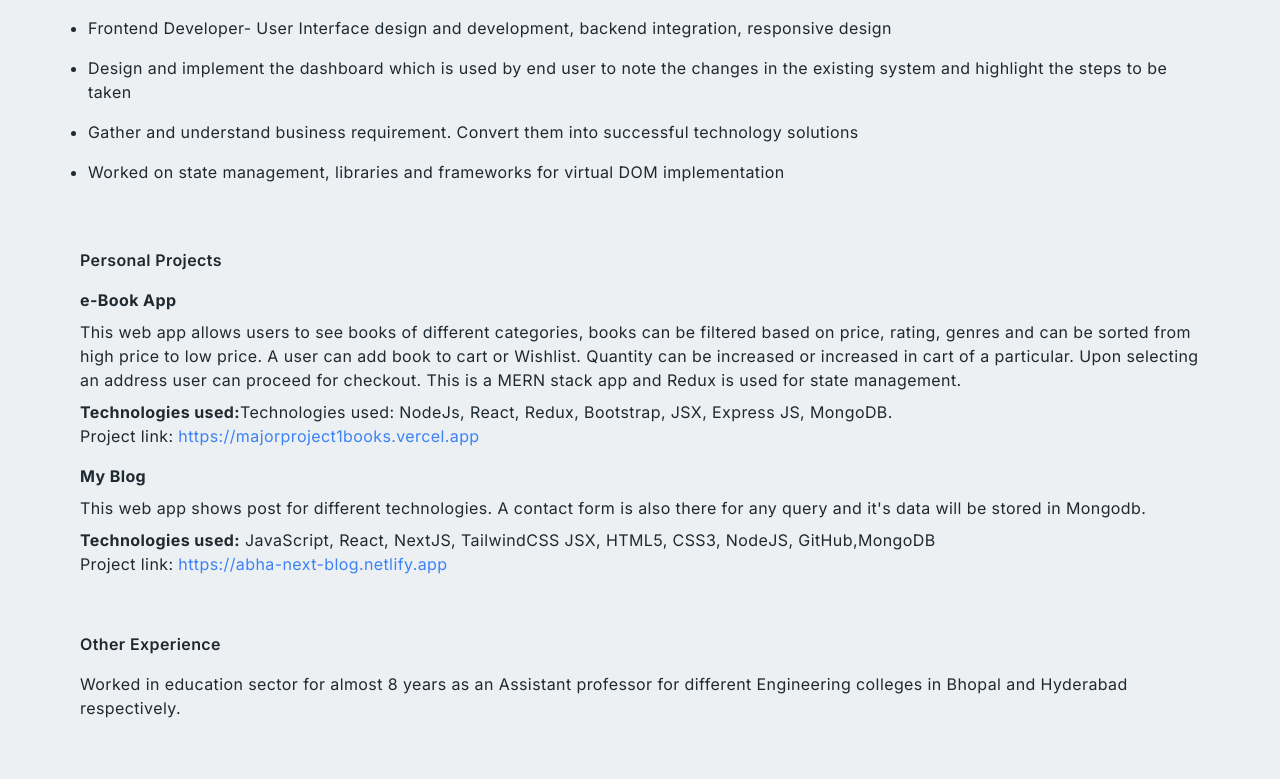
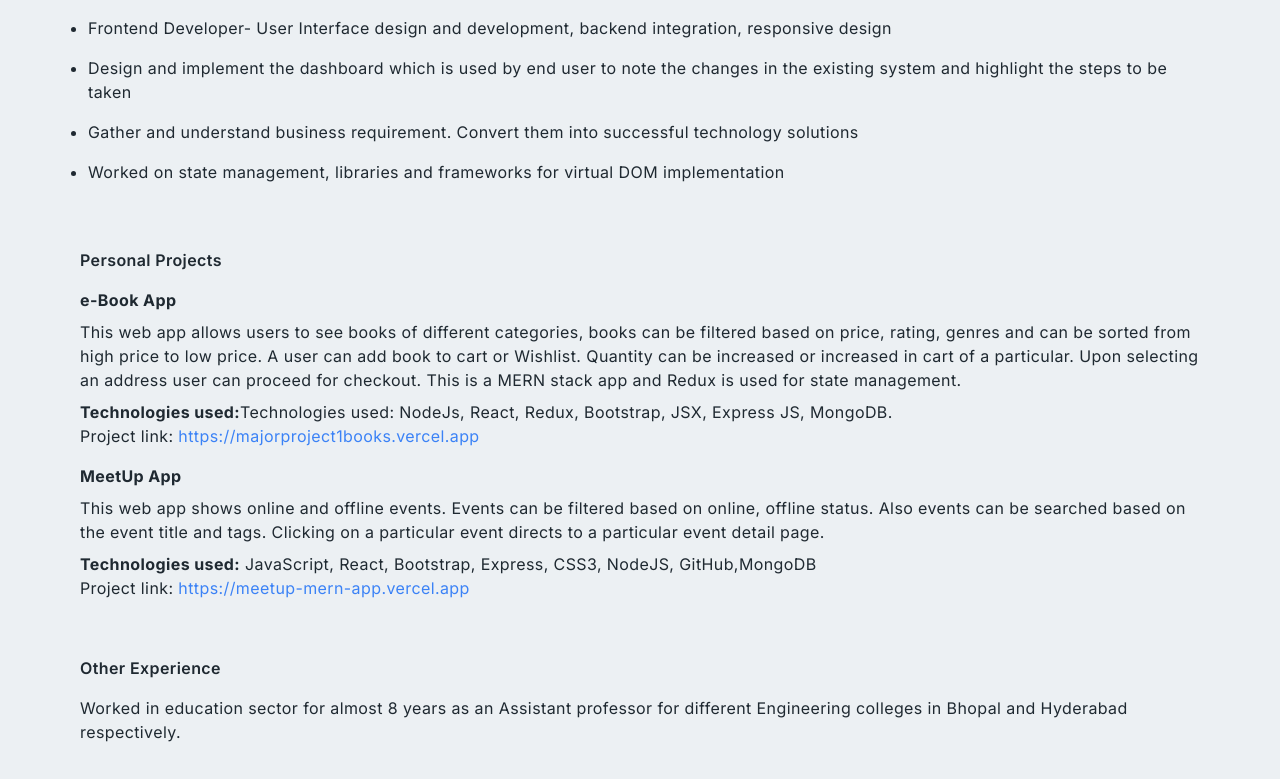
Before and after one commit to sonykikuma/portfolio-v2, a Next.js app: page /resume in a window 1280 px wide. Shown: the part 1285-2064 px from the top of the page. Built offline with nearby package versions, Linux system fonts and the light colour scheme.

Commit message:
changes in projects and resume page

```diff
--- a/app/components/ProjectItem.js
+++ b/app/components/ProjectItem.js
@@ -14,13 +14,13 @@ rounded-xl p-4 group hover:bg-gradient-to-r from-[#5651e5] to-[#709dff]"
           src={backgroundImg}
           alt=""
           width="600"
-          height="400"
+          height="600"
         />
         <div className="hidden group-hover:block absolute top-[50%] left-[50%] translate-x-[-50%] translate-y-[-50%]">
           <h3 className="text-2xl text-white tracking-wider text-center">
             {title}
           </h3>
-          <p className="pb-4 pt-2 text-white text-center">NextJS/ReactJS</p>
+          <p className="pb-4 pt-2 text-white text-center">MERN/ReactJS</p>
           <Link href={projectUrl}>
             <p className="text-center py-3 rounded-lg bg-white text-gray-700 font-bold text-lg cursor-pointer">
               More Info
--- a/app/components/Projects.js
+++ b/app/components/Projects.js
@@ -17,11 +17,11 @@ const Projects = () => {
           />
 
           <ProjectItem
-            title="My Blog"
-            backgroundImg="/assets/projects/myblog1.png"
-            projectUrl="https://github.com/sonykikuma/myblog"
+            title="MeetUp App"
+            backgroundImg="/assets/projects/meetup.png"
+            projectUrl="https://github.com/sonykikuma/meetup"
           />
-          <ProjectItem
+          {/* <ProjectItem
             title="IMDb"
             backgroundImg="/assets/projects/imdb.png"
             projectUrl="https://github.com/sonykikuma/IMDb-clone"
@@ -30,7 +30,7 @@ const Projects = () => {
             title="Weather App"
             backgroundImg="/assets/projects/weather.png"
             projectUrl="https://github.com/sonykikuma/weather-next-tailwindcss"
-          />
+          /> */}
         </div>
       </div>
     </div>
--- a/app/components/Techniskills.js
+++ b/app/components/Techniskills.js
@@ -22,7 +22,7 @@ const skills = [
   },*/
   {
     idname: "Other skills familiar with ",
-    feat: "   NodeJS, HighCharts ",
+    feat: "   NodeJS ",
   },
   {
     idname: "Development IDEs",
--- a/app/components/Workexp.js
+++ b/app/components/Workexp.js
@@ -86,23 +86,25 @@ const Workexp = () => {
         </div>
 
         <div className=" pt-4  ">
-          <div className="font-bold">My Blog</div>
+          <div className="font-bold">MeetUp App</div>
         </div>
         <p className="pt-2 ">
-          This web app shows post for different technologies. A contact form is
-          also there for any query and it&apos;s data will be stored in Mongodb.
+          This web app shows online and offline events. Events can be filtered
+          based on online, offline status. Also events can be searched based on
+          the event title and tags. Clicking on a particular event directs to a
+          particular event detail page.
         </p>
         <p className="pt-2 ">
-          <strong>Technologies used:</strong> JavaScript, React, NextJS,
-          TailwindCSS JSX, HTML5, CSS3, NodeJS, GitHub,MongoDB{" "}
+          <strong>Technologies used:</strong> JavaScript, React, Bootstrap,
+          Express, CSS3, NodeJS, GitHub,MongoDB{" "}
         </p>
         <p>
           Project link:{" "}
           <Link
             className="text-blue-500"
-            href="https://abha-next-blog.netlify.app"
+            href="https://meetup-mern-app.vercel.app"
           >
-            https://abha-next-blog.netlify.app
+            https://meetup-mern-app.vercel.app{" "}
           </Link>
         </p>
       </div>
```
Also changed, not shown: 1 other file (tests, documents, lock files or other folders).
